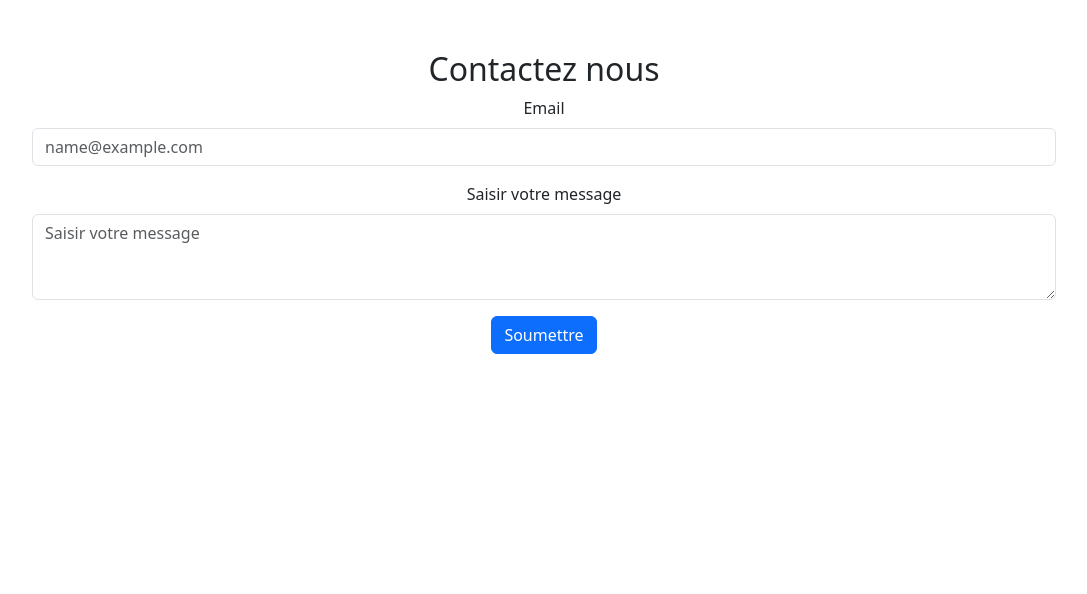
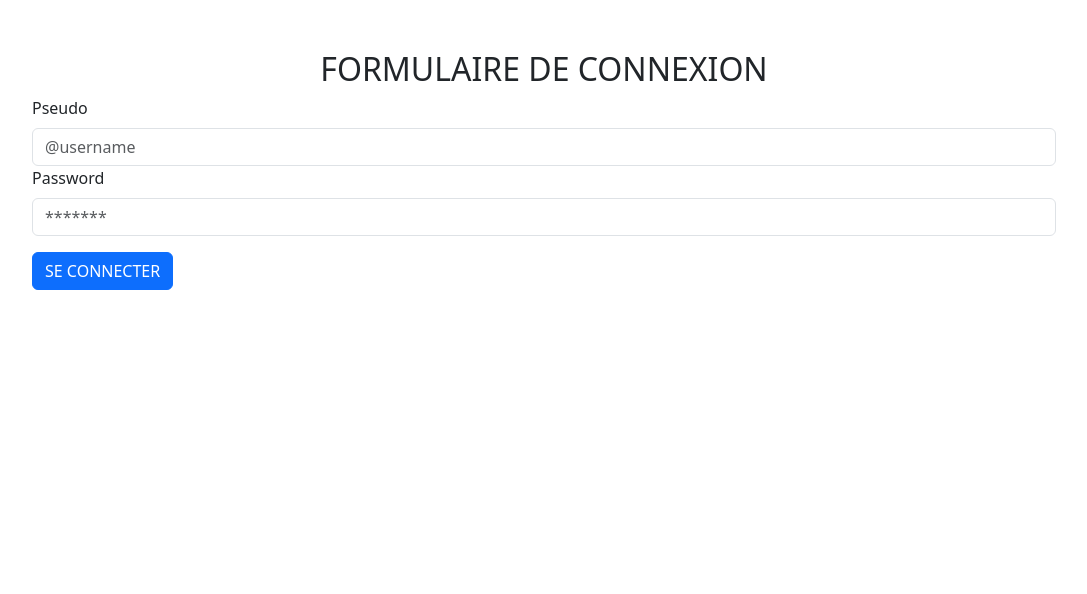
Before and after one commit to GuillemotClement/LEARN_RecetteMagique-PHP, a PHP site: page /contact.php in a window 1280 px wide. Shown: the part 57-651 px from the top of the page, without its empty margins (96-1183 px from the left). Run offline with PHP 8.4, Linux system fonts and the light colour scheme; some libraries are stand-ins or nearby versions.

Commit message:
Travail sur le formulaire de connexion en cour sur la validiter du pseudo.

```diff
--- a/contact.php
+++ b/contact.php
@@ -2,17 +2,15 @@
 include_once('head.php');
 ?>
 <main class="contact-form">
-    <h2 class="text-center">Contactez nous</h2>
-    <form action="submit_contact.php" method="post">
+    <h2 class="text-center uppercase">Formulaire de connexion</h2>
+    <form action="submit_contact.php" method="post" class="text-start">
         <div class="mb-3">
-            <label for="email" class="form-label text-start">Email</label>
-            <input type="email" class="form-control" id="email" placeholder="name@example.com" name="email">
+            <label for="pseudo" class="form-label text-start">Pseudo</label>
+            <input type="text" class="form-control" id="pseudo" placeholder="@username" name="pseudo" autocomplete="nope">
+            <label for="password" class="form-label text-start">Password</label>
+            <input type="password" class="form-control" name="password" id="password" placeholder="*******" autocomplete="nope">
         </div>
-        <div class="mb-3">
-            <label for="message" class="form-label text-start">Saisir votre message</label>
-            <textarea class="form-control" id="message" rows="3" name="message" placeholder="Saisir votre message"></textarea>
-        </div>
-        <button type="submit" class="btn btn-primary">Soumettre</button>
+        <button type="submit" class="btn btn-primary text-center uppercase">Se connecter</button>
     </form>
 </main>
 
```
Also changed, not shown: submit_contact.php (+14 -17 lines).
